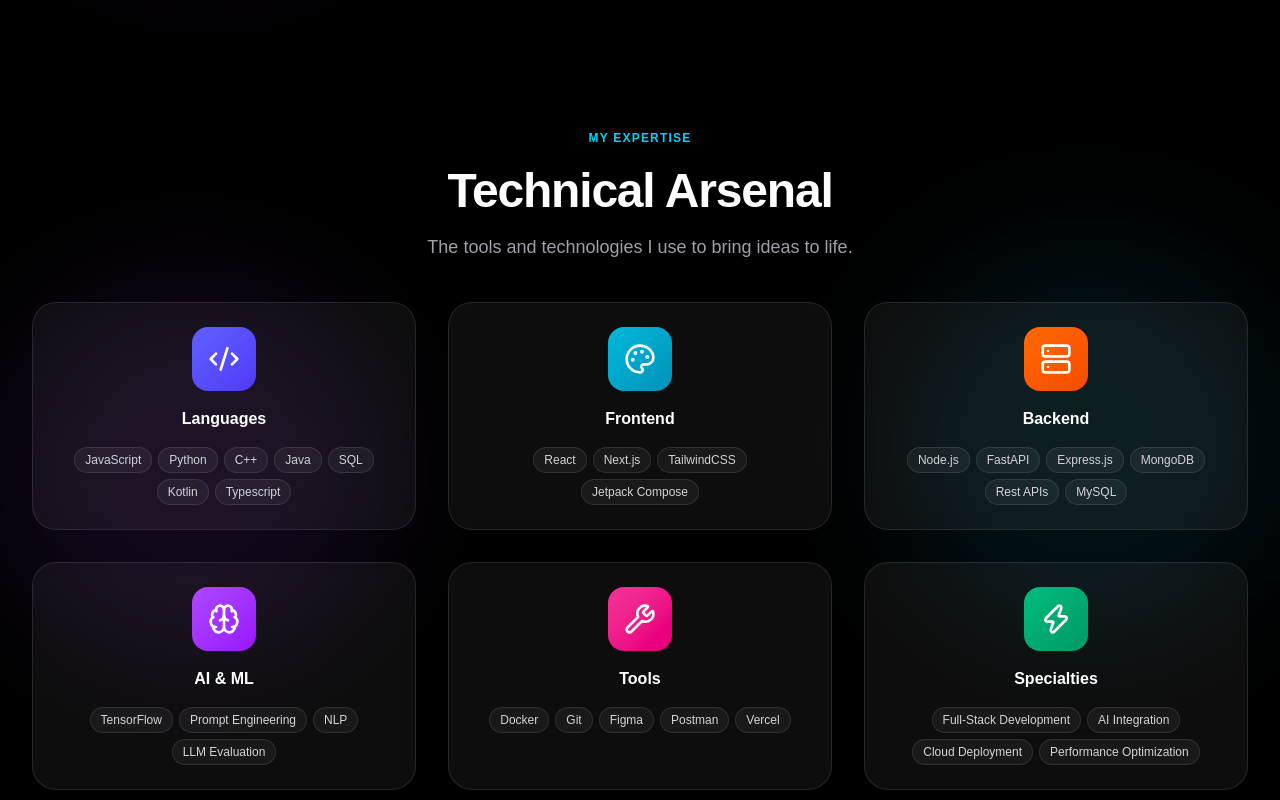
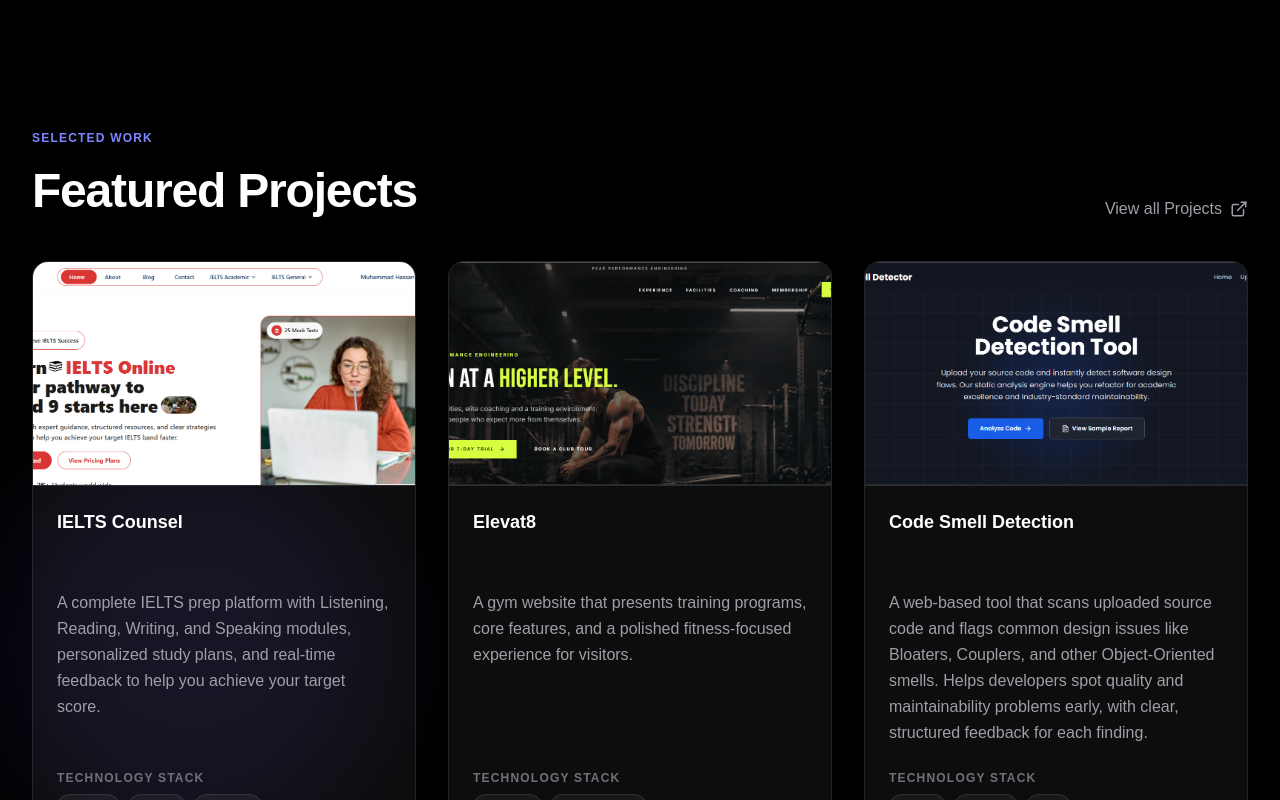
Before and after one commit to muhassannaeem/mu-hassan-naeem-portfolio, a Next.js app: page / in a window 1280 px wide. Shown: the part 1440-2240 px from the top of the page. Built offline with nearby package versions, Linux system fonts and the light colour scheme.

Commit message:
Remove technical arsenal section

```diff
--- a/app/page.tsx
+++ b/app/page.tsx
@@ -2,7 +2,6 @@
 import Footer from '@/components/layout/Footer';
 import Hero from '@/components/sections/Hero';
 import About from '@/components/sections/About';
-import TechArsenal from '@/components/sections/TechArsenal';
 import FeaturedProjects from '@/components/sections/FeaturedProjects';
 import ServicesOffered from '@/components/sections/Services';
 import Contact from '@/components/sections/Contact';
@@ -13,7 +12,6 @@
       <Navbar />
       <Hero />
       <About />
-      <TechArsenal />
       <FeaturedProjects />
       <ServicesOffered />
       <Contact />
--- a/src/components/sections/TechArsenal.tsx
+++ /dev/null
@@ -1,187 +0,0 @@
-'use client';
-
-import React from 'react';
-import { motion, Variants } from 'framer-motion';
-import {
-  Code2,
-  Palette,
-  Server,
-  Brain,
-  Wrench,
-  Zap,
-} from 'lucide-react';
-import Container from '@/components/ui/Container';
-import SectionHeading from '@/components/ui/SectionHeading';
-
-const containerVariants: Variants = {
-  hidden: { opacity: 0 },
-  visible: {
-    opacity: 1,
-    transition: {
-      staggerChildren: 0.1,
-      delayChildren: 0.1,
-    },
-  },
-};
-
-const itemVariants: Variants = {
-  hidden: { opacity: 0, y: 20 },
-  visible: {
-    opacity: 1,
-    y: 0,
-    transition: { duration: 0.6, ease: 'easeOut' },
-  },
-};
-
-const cardVariants: Variants = {
-  hidden: { opacity: 0, y: 20 },
-  visible: {
-    opacity: 1,
-    y: 0,
-    transition: { duration: 0.5, ease: 'easeOut' },
-  },
-};
-
-interface TechCard {
-  id: string;
-  icon: React.ReactNode;
-  title: string;
-  technologies: string[];
-  accentColor: string;
-}
-
-const techCards: TechCard[] = [
-  {
-    id: 'languages',
-    icon: <Code2 size={32} />,
-    title: 'Languages',
-    technologies: ['JavaScript', 'Python', 'C++', 'Java', 'SQL', 'Kotlin', 'Typescript'],
-    accentColor: 'from-indigo-500 to-indigo-600',
-  },
-  {
-    id: 'frontend',
-    icon: <Palette size={32} />,
-    title: 'Frontend',
-    technologies: ['React', 'Next.js', 'TailwindCSS', 'Jetpack Compose'],
-    accentColor: 'from-cyan-500 to-cyan-600',
-  },
-  {
-    id: 'backend',
-    icon: <Server size={32} />,
-    title: 'Backend',
-    technologies: ['Node.js', 'FastAPI', 'Express.js', 'MongoDB', 'Rest APIs', 'MySQL'],
-    accentColor: 'from-orange-500 to-orange-600',
-  },
-  {
-    id: 'aiml',
-    icon: <Brain size={32} />,
-    title: 'AI & ML',
-    technologies: ['TensorFlow', 'Prompt Engineering', 'NLP', 'LLM Evaluation'],
-    accentColor: 'from-purple-500 to-purple-600',
-  },
-  {
-    id: 'tools',
-    icon: <Wrench size={32} />,
-    title: 'Tools',
-    technologies: ['Docker', 'Git', 'Figma', 'Postman', 'Vercel'],
-    accentColor: 'from-pink-500 to-pink-600',
-  },
-  {
-    id: 'specialties',
-    icon: <Zap size={32} />,
-    title: 'Specialties',
-    technologies: ['Full-Stack Development', 'AI Integration', 'Cloud Deployment', 'Performance Optimization'],
-    accentColor: 'from-emerald-500 to-emerald-600',
-  },
-];
-
-interface TechItemProps {
-  card: TechCard;
-  index: number;
-}
-
-function TechCard({ card, index }: TechItemProps) {
-  return (
-    <motion.div
-      variants={cardVariants}
-      transition={{ delay: index * 0.08 }}
-      whileHover={{ y: -8 }}
-      className="group relative bg-white/5 backdrop-blur-sm border border-white/10 rounded-3xl p-6 hover:border-white/20 transition-all duration-300 flex flex-col items-center"
-    >
-      {/* Hover glow effect */}
-      <div className="absolute inset-0 bg-gradient-to-br from-white/5 to-transparent opacity-0 group-hover:opacity-100 rounded-3xl transition-opacity duration-300" />
-
-      <div className="relative z-10 flex flex-col items-center text-center gap-4 w-full">
-        {/* Icon */}
-        <div
-          className={`w-16 h-16 rounded-2xl bg-gradient-to-br ${card.accentColor} text-white flex items-center justify-center flex-shrink-0`}
-        >
-          {card.icon}
-        </div>
-
-        {/* Title */}
-        <h3 className="text-base font-semibold text-white whitespace-nowrap">{card.title}</h3>
-
-        {/* Technology List */}
-        <div className="flex flex-wrap gap-1.5 w-full justify-center">
-          {card.technologies.map((tech, i) => (
-            <span
-              key={i}
-              className="px-2.5 py-1 rounded-full bg-white/5 border border-white/10 text-xs text-zinc-300 hover:border-white/20 transition-colors"
-            >
-              {tech}
-            </span>
-          ))}
-        </div>
-      </div>
-    </motion.div>
-  );
-}
-
-export default function TechArsenal() {
-  return (
-    <section
-      id="tech-arsenal"
-      className="relative w-full py-12 md:py-20 flex items-center justify-center overflow-hidden"
-    >
-      {/* Background gradient elements */}
-      <div className="absolute inset-0 z-0 pointer-events-none">
-        {/* Top right glow */}
-        <div className="absolute top-1/4 right-0 w-96 h-96 bg-cyan-500/10 rounded-full blur-3xl" />
-        {/* Bottom left glow */}
-        <div className="absolute bottom-1/4 left-0 w-96 h-96 bg-purple-500/10 rounded-full blur-3xl" />
-      </div>
-
-      {/* Main content */}
-      <Container className="relative z-10">
-        <motion.div
-          className="flex flex-col gap-8 md:gap-10"
-          variants={containerVariants}
-          initial="hidden"
-          whileInView="visible"
-          viewport={{ once: true, margin: '-100px' }}
-        >
-          {/* Header */}
-          <SectionHeading
-            align="center"
-            label="My Expertise"
-            title="Technical Arsenal"
-            subtitle="The tools and technologies I use to bring ideas to life."
-            labelClassName="text-cyan-400"
-            subtitleClassName="max-w-xl mx-auto"
-          />
-
-          {/* Tech Cards Grid */}
-          <motion.div
-            className="grid grid-cols-1 md:grid-cols-2 lg:grid-cols-3 gap-6 md:gap-8"
-            variants={containerVariants}
-          >
-            {techCards.map((card, index) => (
-              <TechCard key={card.id} card={card} index={index} />
-            ))}
-          </motion.div>
-        </motion.div>
-      </Container>
-    </section>
-  );
-}
```
